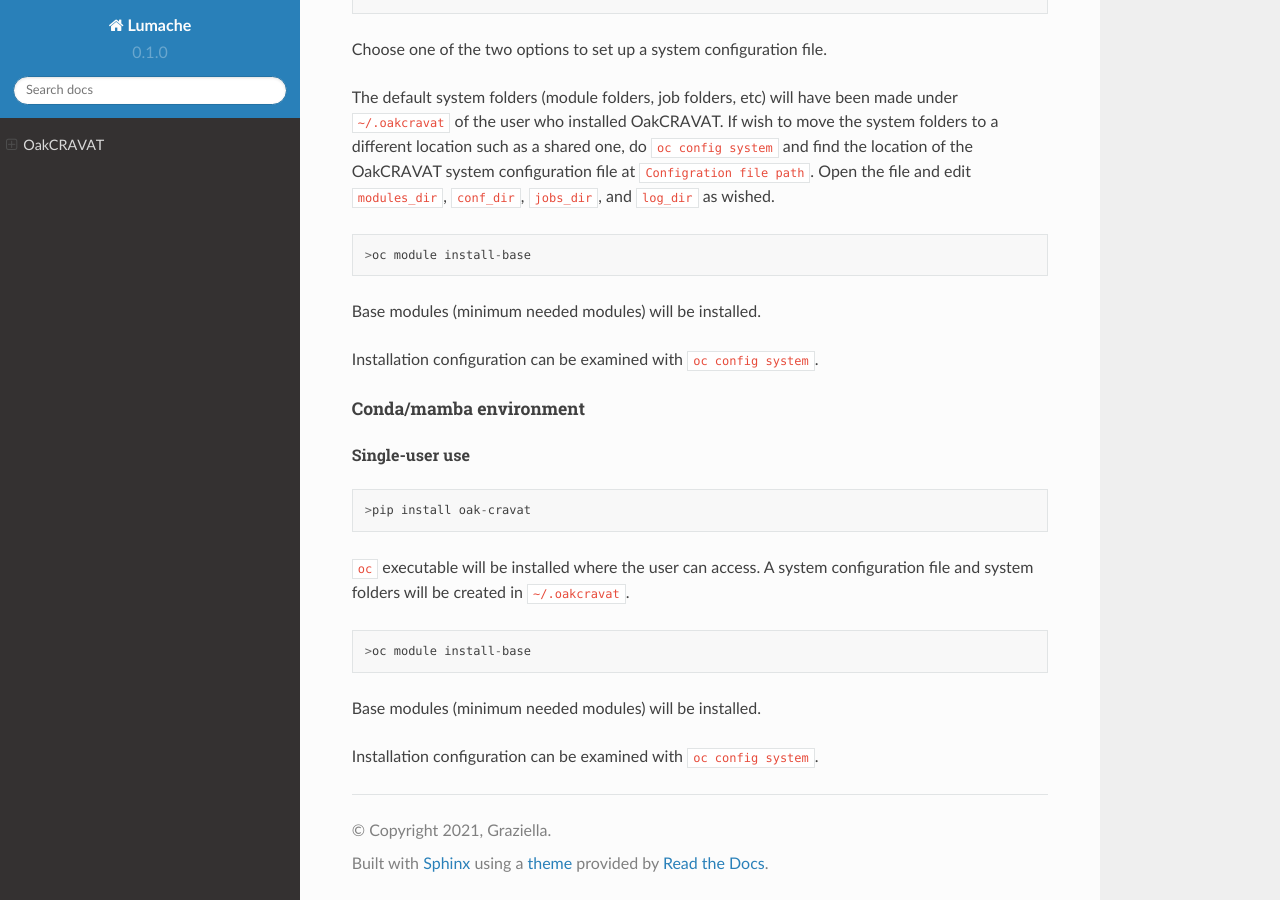
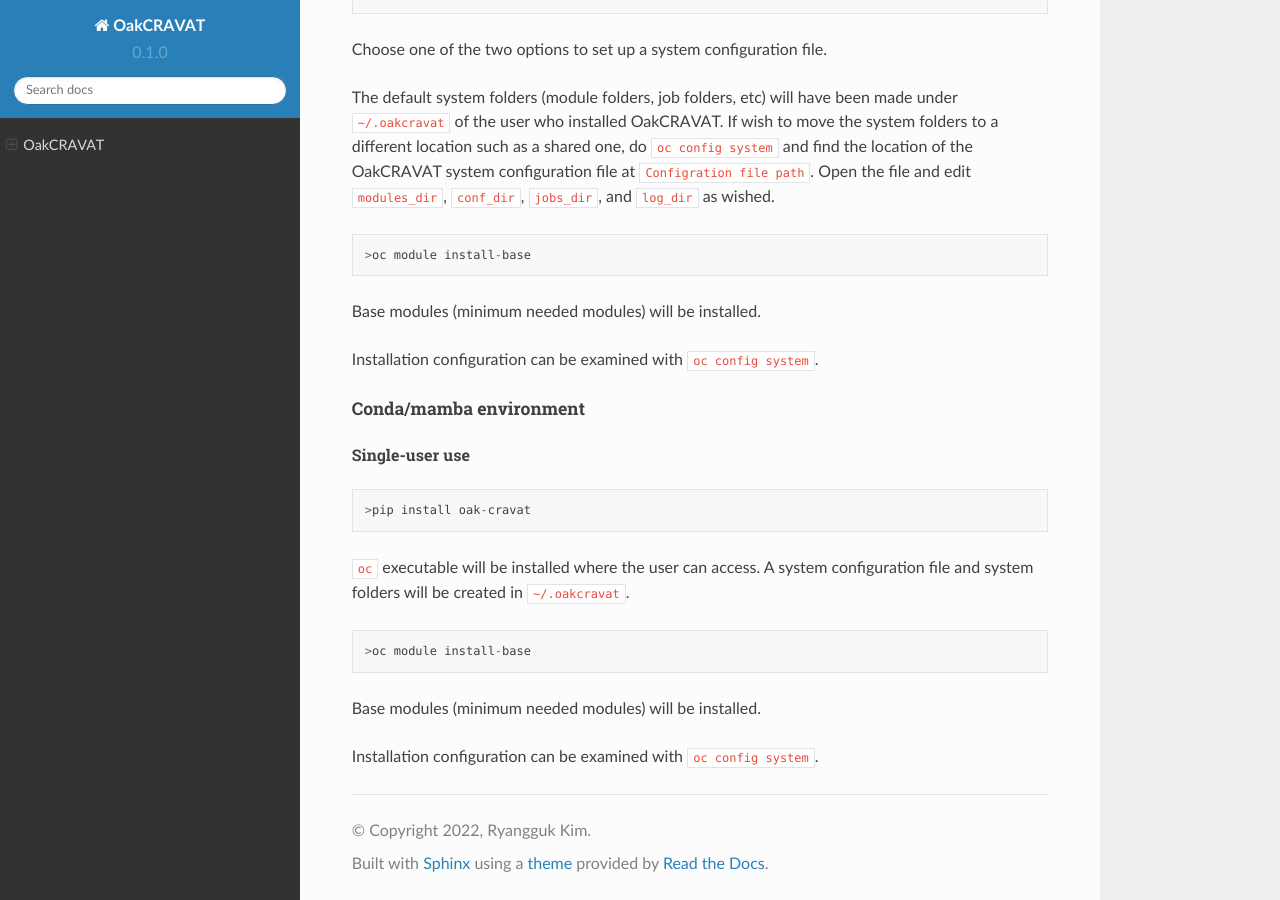
Before and after one commit to rkimoakbioinformatics/oakvar-doc, a Sphinx documentation site: the page built from docs/source/index.rst, in a window 1280 px wide and 900 px high, scrolled down 1661 px. Built offline with Sphinx 7.4.7 and the Read the Docs theme 2.0.0, drawn with Linux system fonts in a browser that asks for light colours.

Commit message:
Update conf.py

```diff
--- a/docs/source/conf.py
+++ b/docs/source/conf.py
@@ -2,9 +2,9 @@
 
 # -- Project information
 
-project = 'Lumache'
-copyright = '2021, Graziella'
-author = 'Graziella'
+project = 'OakCRAVAT'
+copyright = '2022, Ryangguk Kim'
+author = 'Ryangguk Kim'
 
 release = '0.1'
 version = '0.1.0'
```
